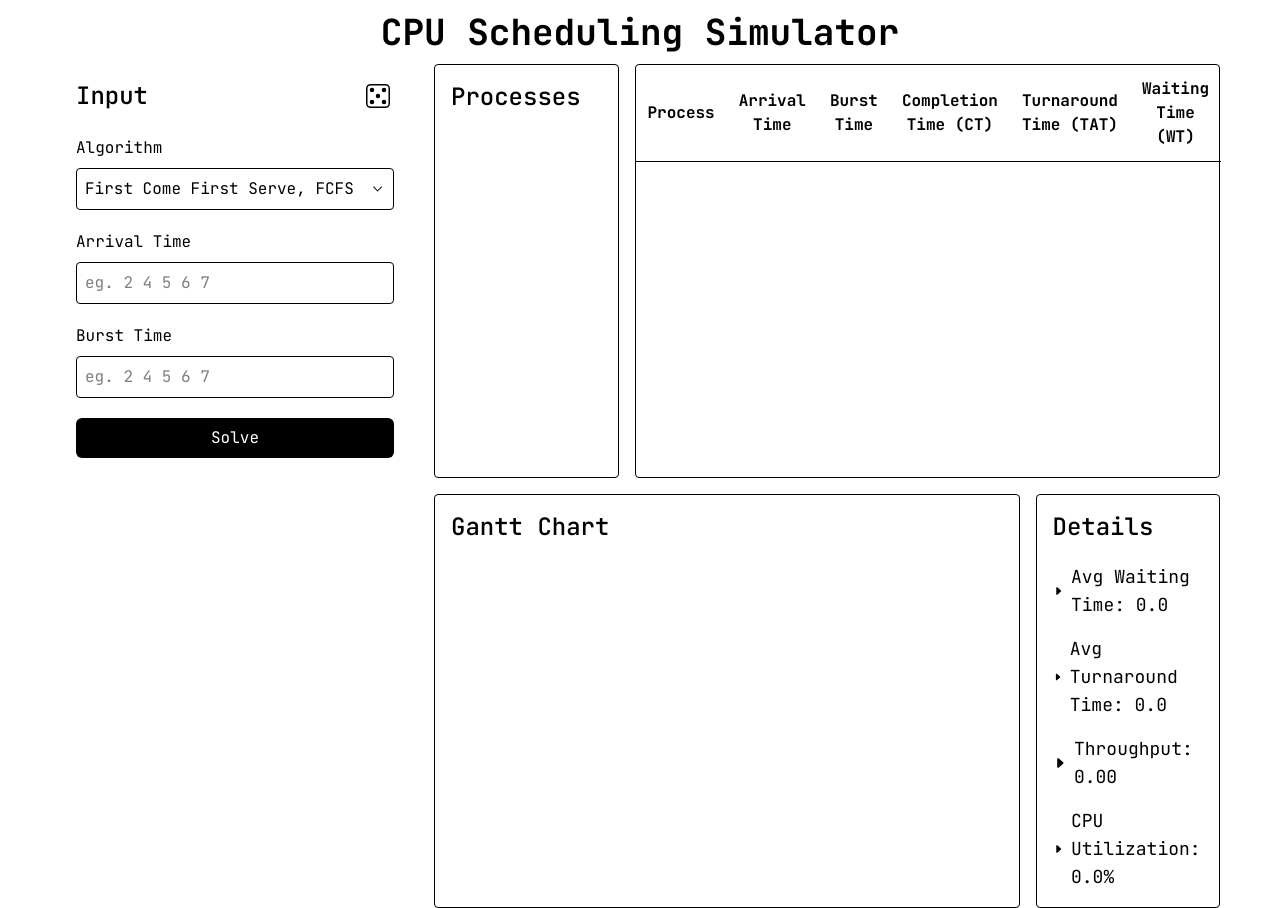
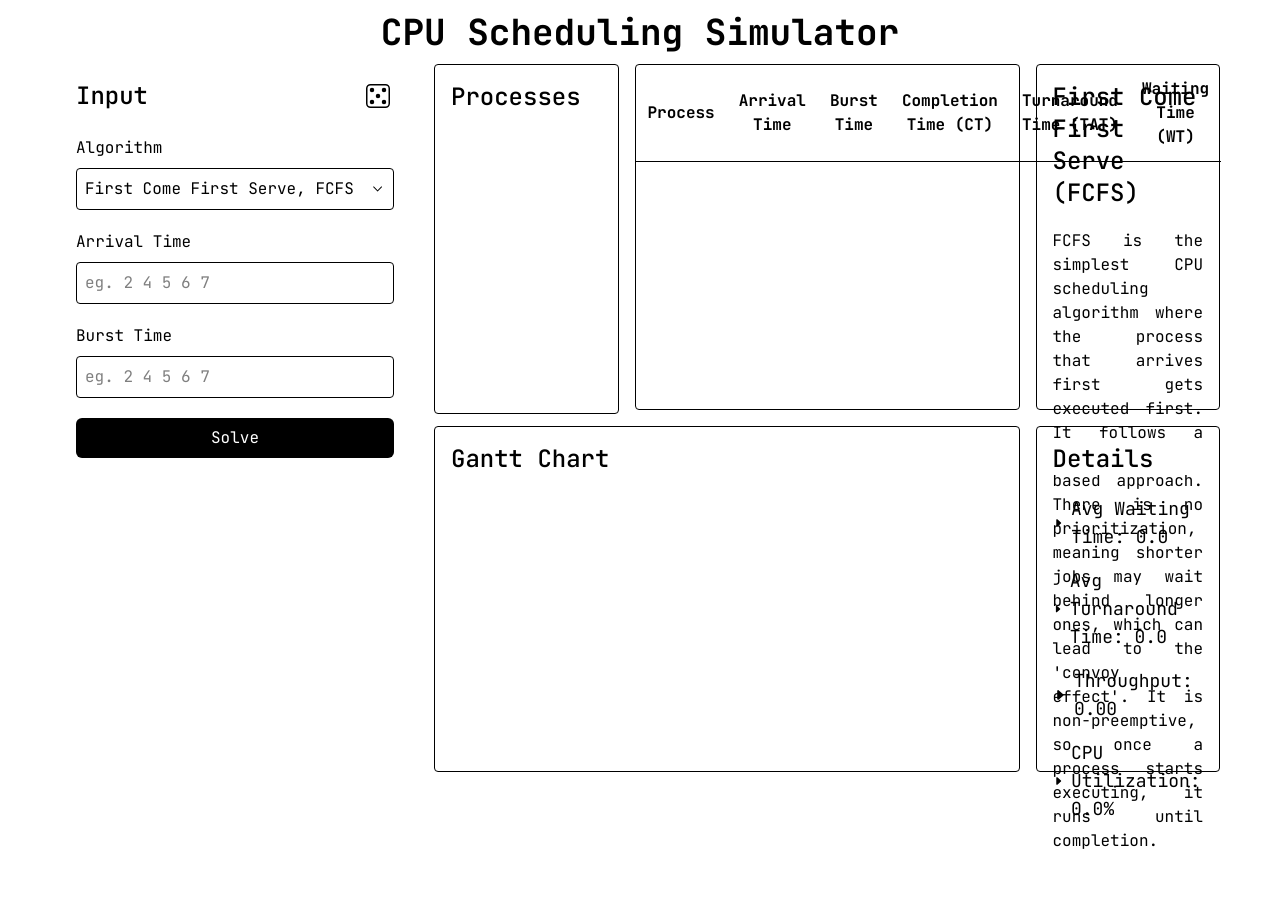
Before and after one commit to Sudhanshu611/cpu-scheduling-simulator, a React (Vite) app: page / in a window 1280 px wide. After the commit the page ends 853 px from the top, so only its background shows below. Built offline with nearby package versions, Linux system fonts and the light colour scheme.

Commit message:
Added Algorithm Descriptions

```diff
--- a/src/App.jsx
+++ b/src/App.jsx
@@ -6,10 +6,9 @@ import MetricsTable from "./Components/MetricsTable";
 import GanttChart from "./Components/GanttChart";
 import OtherDetails from "./Components/OtherDetails";
 import selector from "./Algorithm/selector.js";
-
+import { title } from "framer-motion/client";
 
 function App() {
-
   const cpuSchedule = [
     { pid: "P1", burst: 4, start: 0, end: 4 },
     { pid: "P2", burst: 2, start: 4, end: 6 },
@@ -39,15 +38,66 @@ function App() {
       code: "p",
     },
   ];
+  const algorithmDetails = [
+    {
+      title: "First Come First Serve (FCFS)",
+      description:
+        "FCFS is the simplest CPU scheduling algorithm where the process that arrives first gets executed first. It follows a strict queue-based approach. There is no prioritization, meaning shorter jobs may wait behind longer ones, which can lead to the 'convoy effect'. It is non-preemptive, so once a process starts executing, it runs until completion.",
+    },
+
+    {
+      title: "Shortest Job First (SJF)",
+      description:
+        "SJF selects the process with the smallest CPU burst time and executes it next. It minimizes average waiting time and is optimal in theory, but requires knowledge of the burst times beforehand. Since it is non-preemptive, once a shorter job starts, it runs until completion even if a shorter job arrives later.",
+    },
+
+    {
+      title: "Shortest Remaining Time First (SRTF) – Preemptive",
+      description:
+        "SRTF is the preemptive version of SJF. The CPU always chooses the process with the shortest remaining burst time. If a new process arrives with a shorter burst time than the currently running one, the CPU immediately preempts the current job. This leads to very efficient scheduling but increases context switching.",
+    },
+
+    {
+      title: "Round Robin (RR)",
+      description:
+        "Round Robin is designed for time-shared systems. Each process is assigned a fixed time quantum, and tasks are executed in a circular queue. If a process does not finish within its quantum, it is preempted and moved to the back of the queue. This ensures fairness and reduces starvation but may increase waiting time if the quantum is too small.",
+    },
+
+    {
+      title: "Priority Scheduling",
+      description:
+        "In Priority Scheduling, each process is assigned a priority value, and the CPU executes processes based on their priority. Higher-priority tasks run first. Depending on the system, priority scheduling can be preemptive or non-preemptive. The main drawback is the possibility of starvation, where low-priority processes may never get CPU time unless techniques like aging are applied.",
+    },
+  ];
+  function algoDetails(code) {
+    if (code === "fcfs") {
+      return algorithmDetails[0];
+    } else if (code === "sjf") {
+      return algorithmDetails[1];
+    } else if (code === "rr") {
+      return algorithmDetails[3];
+    } else if (code === "srtf") {
+      return algorithmDetails[2];
+    } else if (code === "p") {
+      return algorithmDetails[4];
+    } else {
+      return { title: "", description: "" };
+    }
+  }
   const [algo, setAlgo] = useState(algorithm[0]);
   const [process, setProcess] = useState([]);
   const [timeQuantum, setTimeQuantum] = useState(0);
   const [priorities, setPriorities] = useState([]);
-  const { metrics, gantt } = selector(algo.code, process, timeQuantum, priorities);
+  const { metrics, gantt } = selector(
+    algo.code,
+    process,
+    timeQuantum,
+    priorities
+  );
   return (
     <div className="font-jet">
       <h2 className="text-4xl font-bold p-3">CPU Scheduling Simulator</h2>
-      <div className=" h-[calc(100vh-36px-56px)] w-[calc(100vw-120px)] mx-auto grid grid-cols-[350px_1fr] gap-6">
+      <div className=" h-[calc(100vh-36px-56px)] w-[calc(100vw-120px)] mx-auto grid-rows-2 grid grid-cols-[350px_1fr] gap-6">
         <ProcessForm
           process={process}
           setProcess={setProcess}
@@ -59,11 +109,18 @@ function App() {
           priorities={priorities}
           setPriorities={setPriorities}
         />
-        <div className="h-full w-full rounded grid grid-cols-4 grid-rows-2 gap-4">
+        <div className="h-full w-full rounded grid row-span-2 grid-cols-4 grid-rows-2 gap-4">
           <ProcessTable process={process} />
-          <MetricsTable metrics={metrics}/>
-          <GanttChart gantt={gantt}/>
-          <OtherDetails metrics={metrics} gantt={gantt}/>
+          <MetricsTable metrics={metrics} />
+          <div className="border w-full h-full rounded p-4 text-left">
+            {/* <h2 className="text-2xl font-medium mb-3">Algorithm</h2> */}
+            <h3 className="font-medium text-2xl mb-5">
+              {algoDetails(algo.code).title}
+            </h3>
+            <div className="text-justify">{algoDetails(algo.code).description}</div>
+          </div>
+          <GanttChart gantt={gantt} />
+          <OtherDetails metrics={metrics} gantt={gantt} />
         </div>
       </div>
     </div>
--- a/src/Components/MetricsTable.jsx
+++ b/src/Components/MetricsTable.jsx
@@ -3,7 +3,7 @@ import selector from '../Algorithm/selector.js';
 
 export default function MetricsTable({ metrics }) {
   return (
-    <div className="col-span-3 border w-full rounded ">
+    <div className="col-span-2 border w-full rounded ">
       <table className=" border-collapse text-center w-full">
         <thead className="text-md border-b">
           <tr>
```
